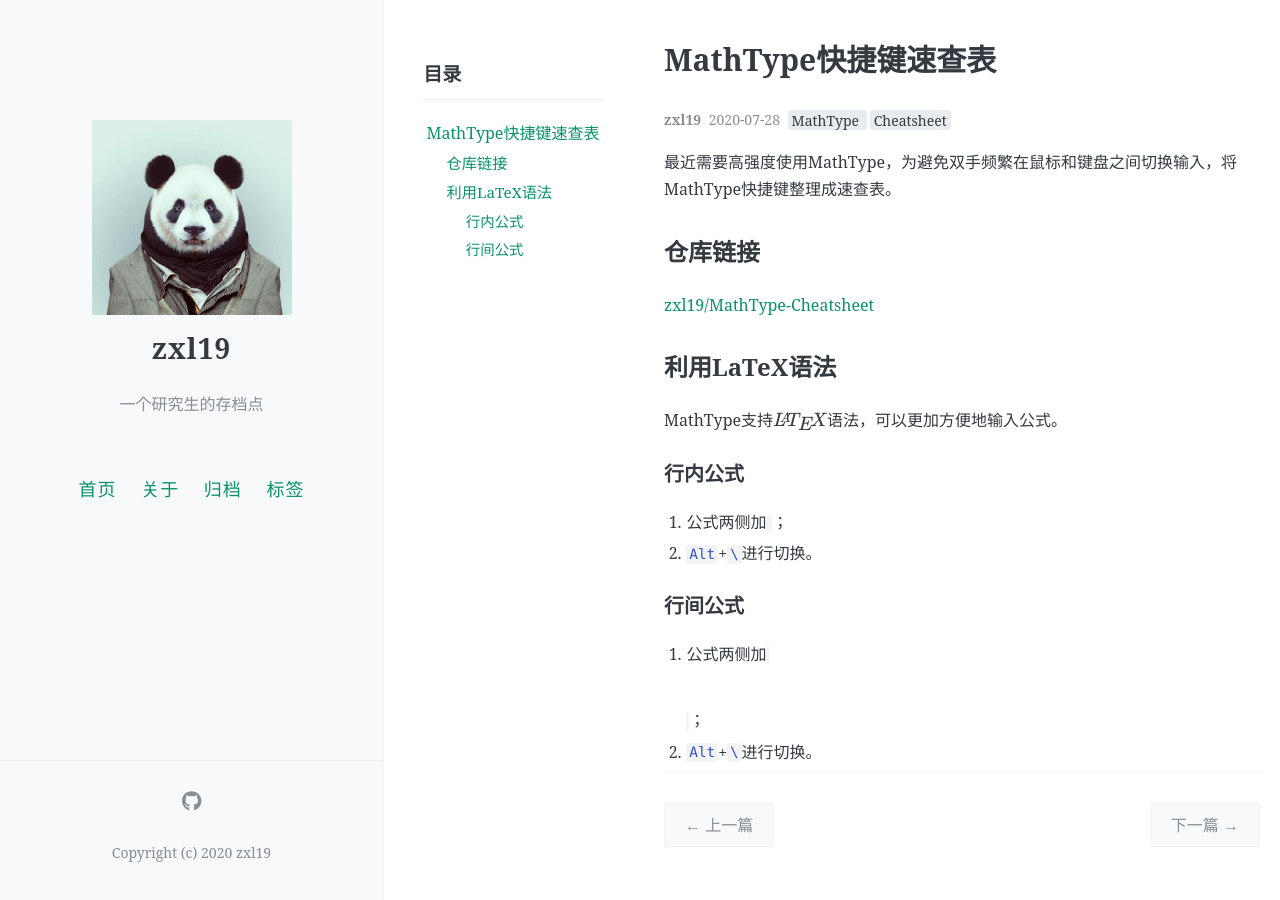
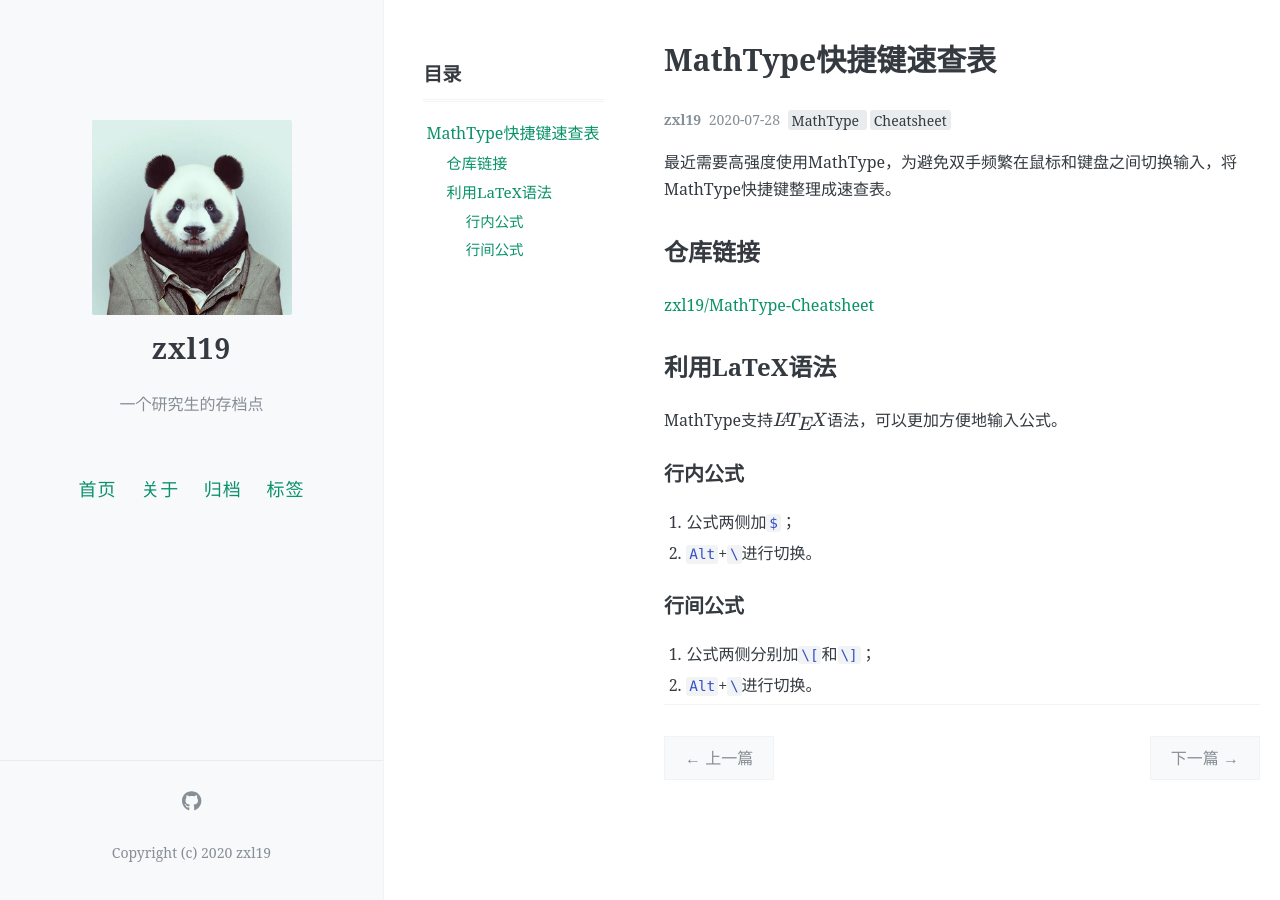
Before and after one commit to zxl19/zxl19.github.io, a Jekyll site: the page built from _posts/2020-07-08-mathtype-cheatsheet.md, in a window 1280 px wide. Built offline with Jekyll 4.4.1, drawn with Linux system fonts in a browser that asks for light colours; formulas are drawn with MathJax 3; comment, search, counter and statistics services are not loaded.

Commit message:
Update 2020-07-08-mathtype-cheatsheet.md

```diff
--- a/_posts/2020-07-08-mathtype-cheatsheet.md
+++ b/_posts/2020-07-08-mathtype-cheatsheet.md
@@ -23,10 +23,10 @@ MathType支持$\LaTeX$语法，可以更加方便地输入公式。
 
 ### 行内公式
 
-1. 公式两侧加`$   $`；
+1. 公式两侧加`$`；
 2. `Alt`+`\`进行切换。
 
 ### 行间公式
 
-1. 公式两侧加`\[   \]`；
+1. 公式两侧分别加`\[`和`\]`；
 2. `Alt`+`\`进行切换。
```
